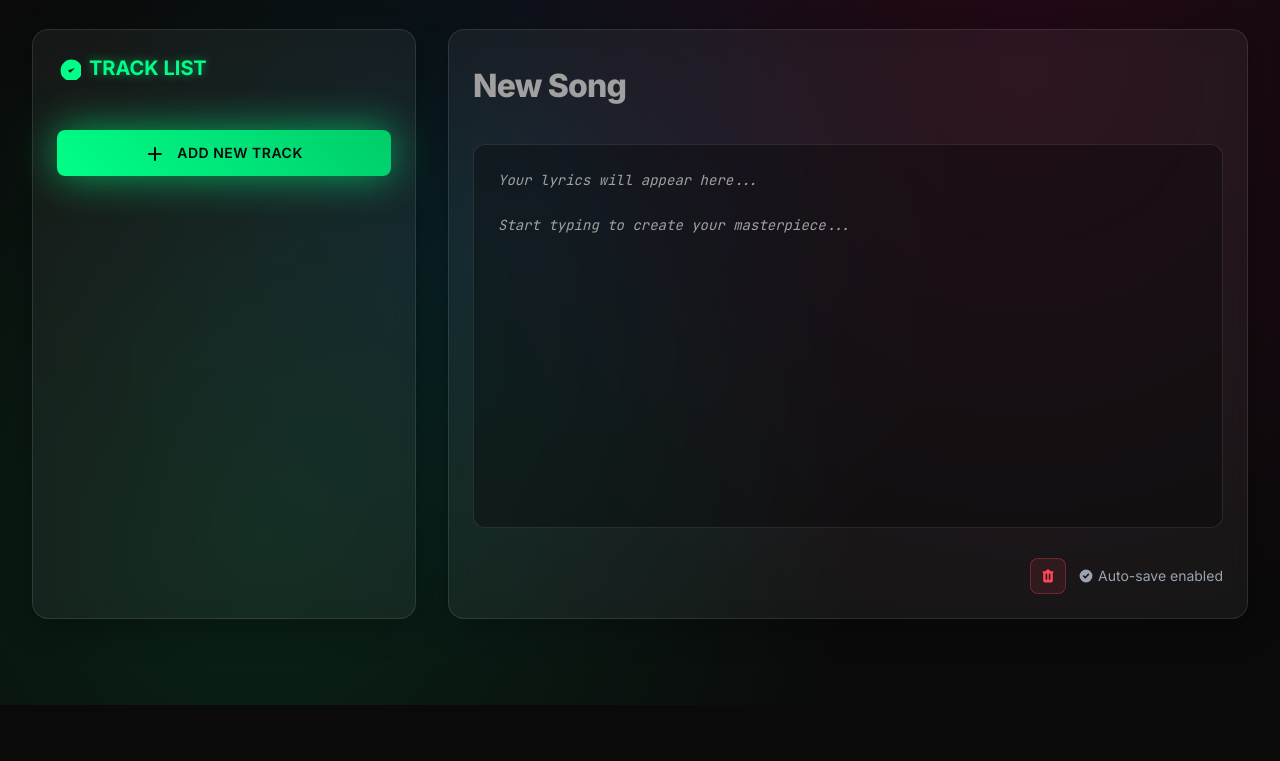
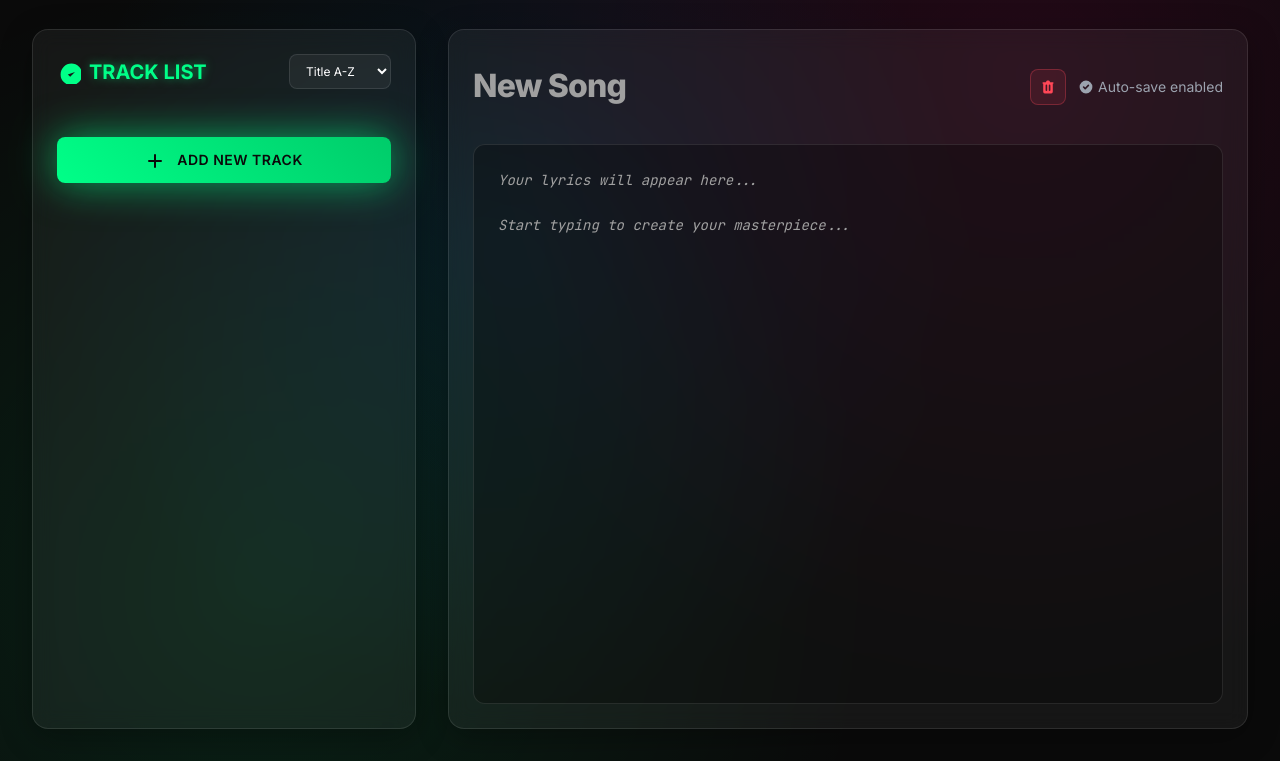
Before and after one commit to levensailor/croatoasongs, a plain HTML site: page static/index.html in a window 1280 px wide. Shown: the part 95-856 px from the top of the page. Before the commit the page ends 800 px from the top, so only its background shows below. Drawn offline with nearby package versions, Linux system fonts and the light colour scheme; no server answers.

Commit message:
Update song lyrics UI: limit tracklist to 7 songs with sorting, move delete/auto-save to title area, expand lyrics pane to fill glass card height

```diff
--- a/static/index.html
+++ b/static/index.html
@@ -158,6 +158,14 @@
             resize: none;
             outline: none;
             transition: all 0.3s cubic-bezier(0.4, 0, 0.2, 1);
+            height: calc(100vh - 300px);
+            min-height: 400px;
+        }
+
+        .lyrics-pane {
+            display: flex;
+            flex-direction: column;
+            height: calc(100vh - 100px);
         }
 
         .lyrics-editor:focus {
@@ -254,6 +262,34 @@
             0%, 100% { box-shadow: 0 0 20px rgba(0, 255, 136, 0.3); }
             50% { box-shadow: 0 0 40px rgba(0, 255, 136, 0.6); }
         }
+
+        .sort-dropdown {
+            background: rgba(255, 255, 255, 0.05);
+            border: 1px solid rgba(255, 255, 255, 0.1);
+            border-radius: 8px;
+            padding: 8px 12px;
+            color: var(--text-primary);
+            font-size: 12px;
+            cursor: pointer;
+            transition: all 0.3s cubic-bezier(0.4, 0, 0.2, 1);
+            outline: none;
+        }
+
+        .sort-dropdown:hover {
+            border-color: var(--text-accent);
+            background: rgba(0, 255, 136, 0.1);
+        }
+
+        .sort-dropdown option {
+            background: var(--bg-secondary);
+            color: var(--text-primary);
+        }
+
+        /* Update tracklist to show only 7 songs */
+        .tracklist-container {
+            max-height: 350px;
+            overflow-y: auto;
+        }
     </style>
 </head>
 <body>
@@ -266,8 +302,14 @@
                         <path d="M9 12l2 2 4-4m6 2a9 9 0 11-18 0 9 9 0 0118 0z"/>
                     </svg>
                     TRACK LIST
+                    <select id="sort-dropdown" class="sort-dropdown ml-auto">
+                        <option value="title-asc">Title A-Z</option>
+                        <option value="title-desc">Title Z-A</option>
+                        <option value="date-asc">Date Old</option>
+                        <option value="date-desc">Date New</option>
+                    </select>
                 </h2>
-                <div id="song-list" class="scroll-container">
+                <div id="song-list" class="tracklist-container">
                     <ul id="songs" class="list-none space-y-2">
                     </ul>
                 </div>
@@ -278,20 +320,16 @@
                     Add New Track
                 </button>
             </div>
-            <div class="col-span-1 lg:col-span-2 glass-card p-6">
-                <div class="mb-6">
+            <div class="col-span-1 lg:col-span-2 glass-card p-6 lyrics-pane">
+                <div class="mb-6 flex items-center">
                     <input
                         id="song-title"
-                        class="title-input"
+                        class="title-input flex-1"
                         placeholder="New Song"
                         style="display: block;"
                     />
-                    <h2 id="default-title" class="default-title" style="display: none;">Select a track to view/edit lyrics...</h2>
-                </div>
-                <textarea id="lyrics" class="lyrics-editor w-full h-96" placeholder="Your lyrics will appear here...
-
-Start typing to create your masterpiece..."></textarea>
-                <div class="flex justify-end items-center mt-6 space-x-3">
+                    <h2 id="default-title" class="default-title flex-1" style="display: none;">Select a track to view/edit lyrics...</h2>
+                    <div class="flex items-center space-x-3">
                         <button id="delete-song" class="btn-danger" title="Delete Track">
                             <svg class="w-4 h-4" fill="currentColor" viewBox="0 0 20 20">
                                 <path fill-rule="evenodd" d="M9 2a1 1 0 00-.894.553L7.382 4H4a1 1 0 000 2v10a2 2 0 002 2h8a2 2 0 002-2V6a1 1 0 100-2h-3.382l-.724-1.447A1 1 0 0011 2H9zM7 8a1 1 0 012 0v6a1 1 0 11-2 0V8zm5-1a1 1 0 00-1 1v6a1 1 0 102 0V8a1 1 0 00-1-1z" clip-rule="evenodd"/>
@@ -305,6 +343,10 @@ Start typing to create your masterpiece..."></textarea>
                         </div>
                     </div>
                 </div>
+                <textarea id="lyrics" class="lyrics-editor w-full flex-1" placeholder="Your lyrics will appear here...
+
+Start typing to create your masterpiece..."></textarea>
+            </div>
         </div>
     </div>
 
@@ -315,10 +357,12 @@ Start typing to create your masterpiece..."></textarea>
         const deleteSongButton = document.getElementById('delete-song');
         const songTitleElement = document.getElementById('song-title');
         const defaultTitleElement = document.getElementById('default-title');
+        const sortDropdown = document.getElementById('sort-dropdown');
 
         let currentSongId = null;
         let currentSongTitle = null;
         let isNewSong = false;
+        let allSongs = [];
 
         // Initialize the title input for new song creation
         function initializeNewSongMode() {
@@ -337,10 +381,7 @@ Start typing to create your masterpiece..."></textarea>
             });
         }
 
-        async function fetchSongs() {
-            try {
-                const response = await fetch('/api/v1/songs');
-                const songs = await response.json();
+        function renderSongs(songs) {
             songsElement.innerHTML = '';
             songs.forEach(song => {
                 const li = document.createElement('li');
@@ -357,6 +398,32 @@ Start typing to create your masterpiece..."></textarea>
                 };
                 songsElement.appendChild(li);
             });
+        }
+
+        function applySort() {
+            const sortValue = sortDropdown.value;
+            const [field, order] = sortValue.split('-');
+            let sortedSongs = [...allSongs];
+
+            if (field === 'title') {
+                sortedSongs.sort((a, b) => (a.title > b.title ? 1 : -1));
+            } else if (field === 'date') {
+                sortedSongs.sort((a, b) => (new Date(a.created_at) > new Date(b.created_at) ? 1 : -1));
+            }
+
+            if (order === 'desc') {
+                sortedSongs.reverse();
+            }
+
+            renderSongs(sortedSongs);
+        }
+
+        async function fetchSongs() {
+            try {
+                const response = await fetch('/api/v1/songs');
+                    allSongs = await response.json();
+                    renderSongs(allSongs);
+                    sortDropdown.onchange = () => applySort();
             } catch (error) {
                 console.error('Error fetching songs:', error);
             }
```
Lines whose indentation alone changed are shown as unchanged.
